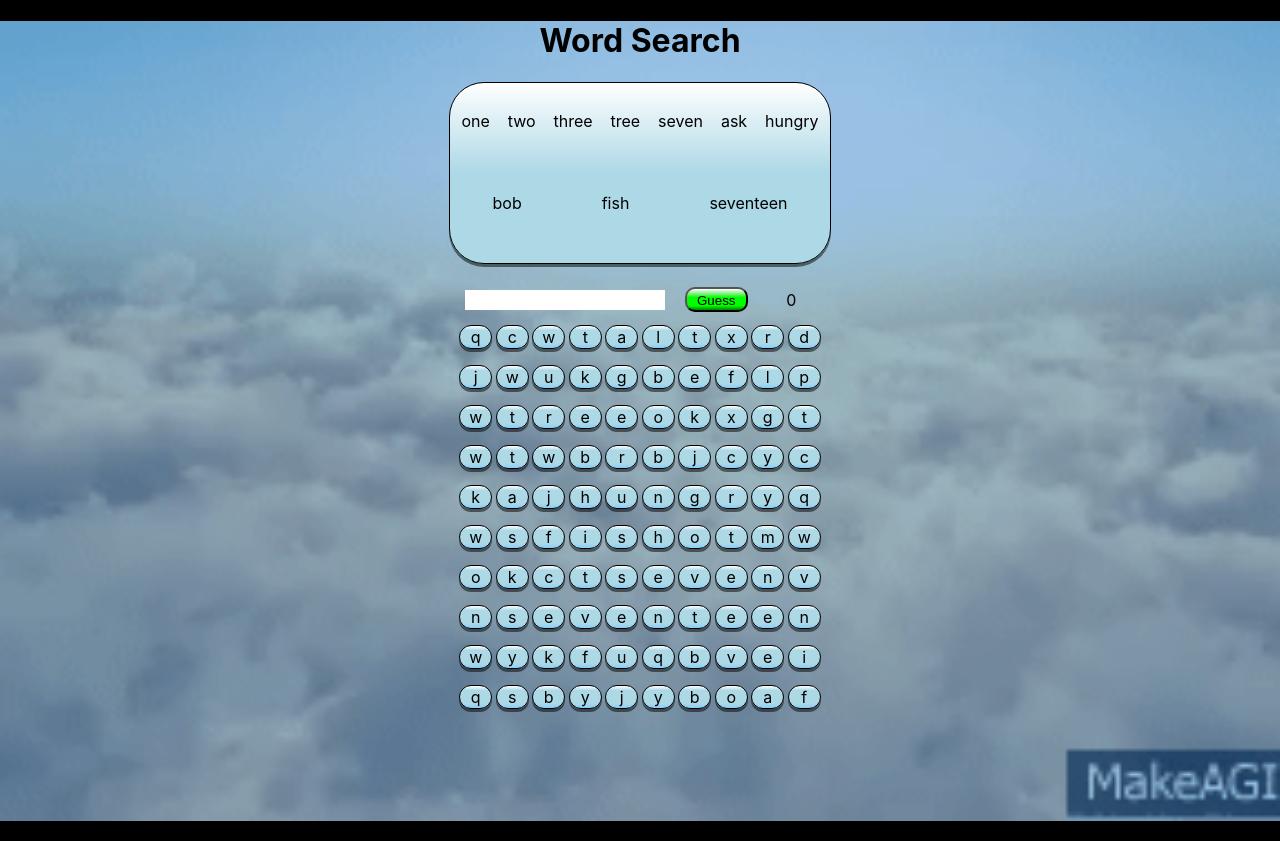
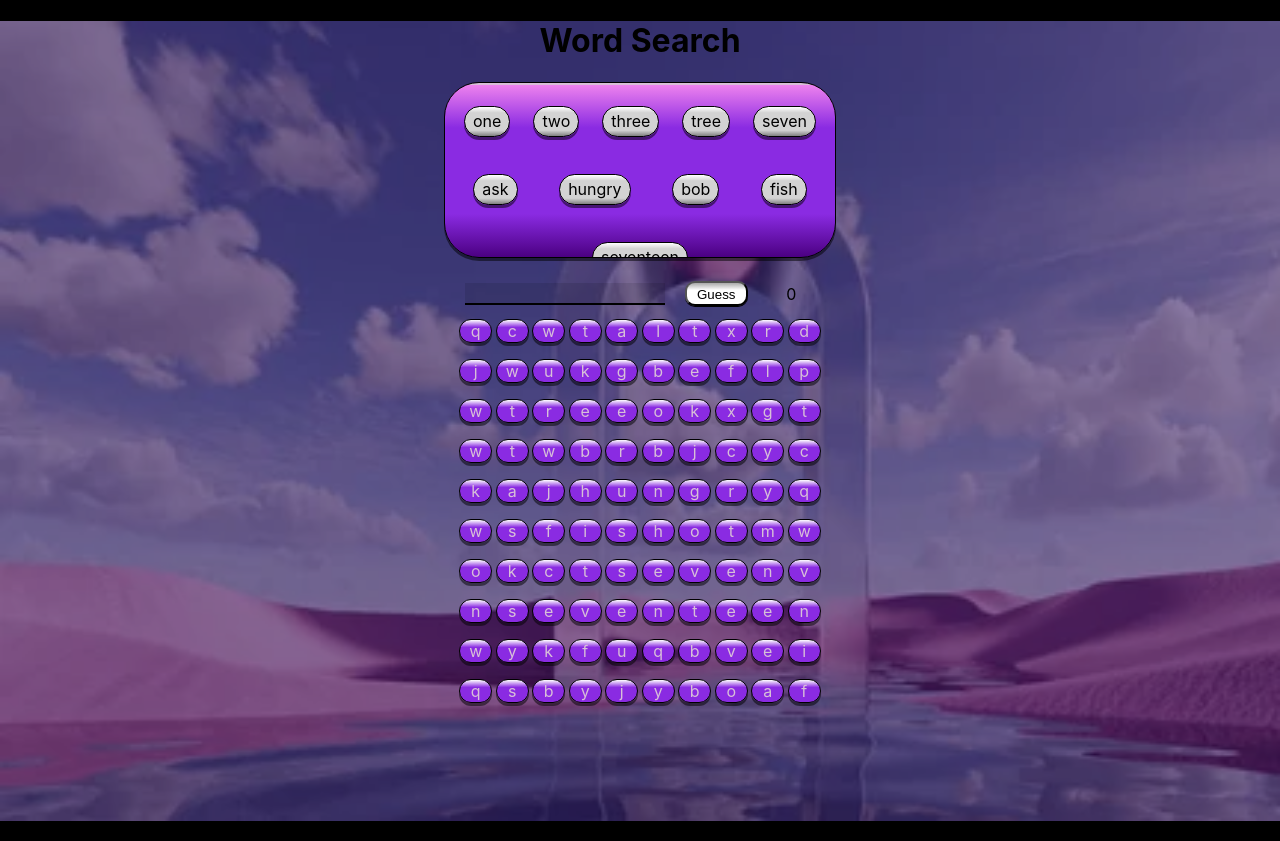
Before and after one commit to CoHogan1/multiplicationTable, a React (Create React App) app: page / in a window 1280 px wide. Built offline with nearby package versions, Linux system fonts and the light colour scheme.

Commit message:
added word search stylings, changed some game logic

```diff
--- a/src/App.css
+++ b/src/App.css
@@ -76,7 +76,7 @@ button {
 }
 
 button:active {
-  transform: translateY(-4px);
+  transform: translateY(2px);
 }
 
 input {
@@ -118,15 +118,14 @@ input {
     color: white;
 }
 
-
 /*  word search */
 .bg {
-    background-color: rgba(0,100,200, 0.4);
+    background: rgba(30,0,80, 0.5);
     height: 100vh;
 }
 
 .wordSearch {
-    background: url('./backgrounds/clouds.gif');
+    background: url('./backgrounds/cool.webp');
     background-size: cover;
     width: 100vw;
     height: 100vh;
@@ -145,19 +144,27 @@ input {
     max-width: 360px;
     border: 1px solid black;
     border-radius: 35px;
-    background: linear-gradient(white, lightblue, lightblue);
+    background: linear-gradient(thistle 1%, violet 1%, blueviolet, blueviolet,blueviolet, indigo);
     box-shadow: 0 3px 0 rgba(0,0,0, 0.5);
-    padding: 10px;
+    padding: 7px 15px;
     display: flex;
     flex-direction: row;
     flex-wrap: wrap;
     gap:  5px 15px;
     justify-content: space-around;
+    overflow: hidden;
+    overflow-y: scroll;
 }
 
 .word {
     height: 25px;
     line-height: 25px;
+    border: 1px solid black;
+    border-radius: 25px;
+    padding: 2px 8px;
+    background: linear-gradient(white, lightgrey, lightgrey, lightgrey, lightgrey, grey);
+    box-shadow: 0 3px 0 rgba(0,0,0, 0.5);
+
 }
 
 /* word search game board */
@@ -169,11 +176,12 @@ input {
     flex-wrap: wrap;
     flex-direction: row;
     justify-content: space-around;
+    box-sizing: 0 3px 0 rgba(0,0,0, 0.5);
 }
 
 .searchLetter {
     flex-basis: 8%;
-    background: linear-gradient(white, lightblue, lightblue, lightblue, lightblue, lightskyblue);
+    background: linear-gradient(white, blueviolet, blueviolet, blueviolet);
     border: 1px solid black;
     border-radius: 35px;
     margin: 1px;
@@ -182,13 +190,15 @@ input {
     height: 20px;
     line-height: 20px;
     box-shadow: 0px 3px 0px rgba(0,0,0, 0.5);
+    color: thistle;
 }
 
 .clicked {
     flex-basis: 8%;
-    background: red;
+    background: linear-gradient(white, pink, pink, pink, pink, purple);
+    color: black;
     border: 1px solid black;
-    margin: 2px;
+    margin: 1px;
     width: 25px;
     height: 20px;
     line-height: 20px;
@@ -207,13 +217,16 @@ input {
     margin: auto;
     height: 20px;
     width: 200px;
-    background-color: white;
+    background-color: rgba(0,0,0, 0.1);
+    border-bottom: 2px solid black;
     overflow: hidden;
 }
 
 .guessButton{
     height: 25px;
     margin: auto;
+    background: linear-gradient(darkgrey, white, white, white);
+    box-shadow: 0 1px 0 black;
 }
 
 /* Lilianas MAth */
--- a/src/App.js
+++ b/src/App.js
@@ -21,8 +21,6 @@ function App() {
   return (
     <div className="Main" >
         <WordSearch />
-
-
     </div>
   );
 }
--- a/src/wordSearch.js
+++ b/src/wordSearch.js
@@ -14,8 +14,7 @@ function WordSearch() {
     //let [input, setInput] = useState('');
     let [score, setScore] = useState(0);
     //let [indexCheck, setIndexCheck] = useState('');
-    let prevInd = useRef('0,0');
-    let nextInd = useRef('');
+    let indexs = [];
     let wordList = ['one', 'two','three', 'tree', 'seven', 'ask', 'hungry',
         "bob",'fish','seventeen']
 
@@ -44,7 +43,7 @@ function WordSearch() {
 
     // populate the board with the specified letters.
     const fill = (words, board) => {
-        console.time('start')
+        //console.time('start')
 
         while(words.length > -1){
             //console.table(board);
@@ -119,35 +118,47 @@ function WordSearch() {
 
         }
 
-        console.timeEnd('start')
+        //console.timeEnd('start')
         //console.log(limit);
         return board
     }
     const crosswordGrid = fill(wordList, wordSearchArray);
     fillRandomLetters();
 
+// $$$$$$$$$$$$$$$$$$$$$$$$$$$$$$$$$$$$$$$$$$$$$$$$$$$$$$$$$$$$$$$$$$$$$$$$$$$
+
+const styleClicked = {
+    // val: 'setings',
+}
+
 
     const clicked = (e) => {
-        // this doesnt work yet.....
+        // change the class so the item is highlighted
         e.target.classList.toggle('clicked')
-        //console.log(prevInd, nextInd, "1");
         // save guess' as a string
+        let temp = e.target.id[0] + e.target.id[2]
+        // add selected elements index to an array to be checked
+        // when guessWord function runs.
+        indexs.push(temp)
 
-        let temp = e.target.id[0] + e.target.id[2] + ","
-        if (prevInd.length === 0){ prevInd = temp}
-        nextInd = temp;
-        if (prevInd[0] === temp[0] || prevInd[1] === temp[1]){
-            setGuess(guess += e.target.innerHTML)
-        }
-        console.log(prevInd, nextInd, "2");
-        prevInd = nextInd
+        //setGuess(guess += e.target.innerHTML)
+
+
 
         // console.log(e.target.id)
         // console.log(e.target.id[0],e.target.id[2]);
     }
 
     const guessWord = (e) => {
-        console.log("guess, => ", guess );
+        console.log("guess");
+        // set flag, if true all conditions passed
+        console.log(indexs);
+        let inline = false;
+        let plumb = false;
+
+
+
+        if (inline){ console.log("hurray it worked")}
         // make sure array indexes are different
         // make sure array indexes are clost to eachother.
 
@@ -182,7 +193,7 @@ function WordSearch() {
             </div>
 
             <div className="guessMenu">
-                <p placeholder="guess a word" className="guessBar">{guess}</p>
+                <p className="guessBar">{guess}</p>
                 <button onClick={guessWord} className="guessButton">Guess</button>
                 <p className="score">{score}</p>
             </div>
```
Also changed, not shown: test.js (+17 -2 lines), src/backgrounds/cool.webp (added).
